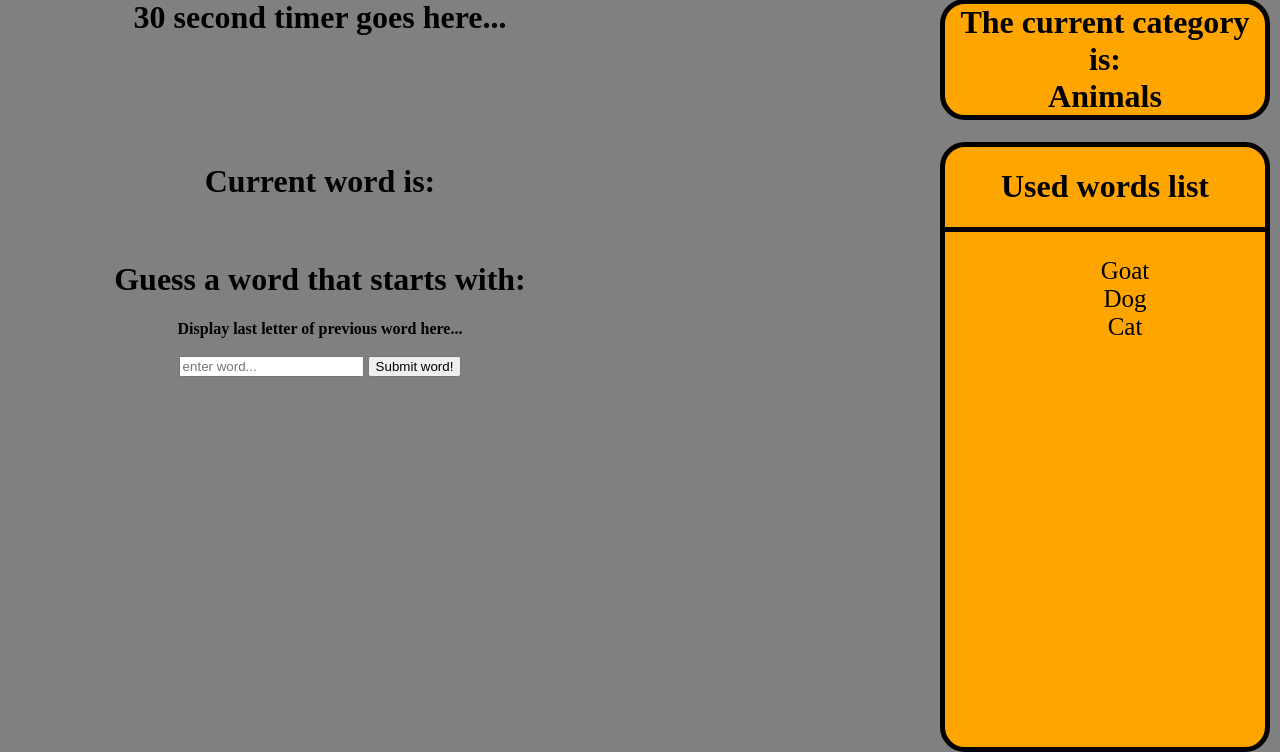
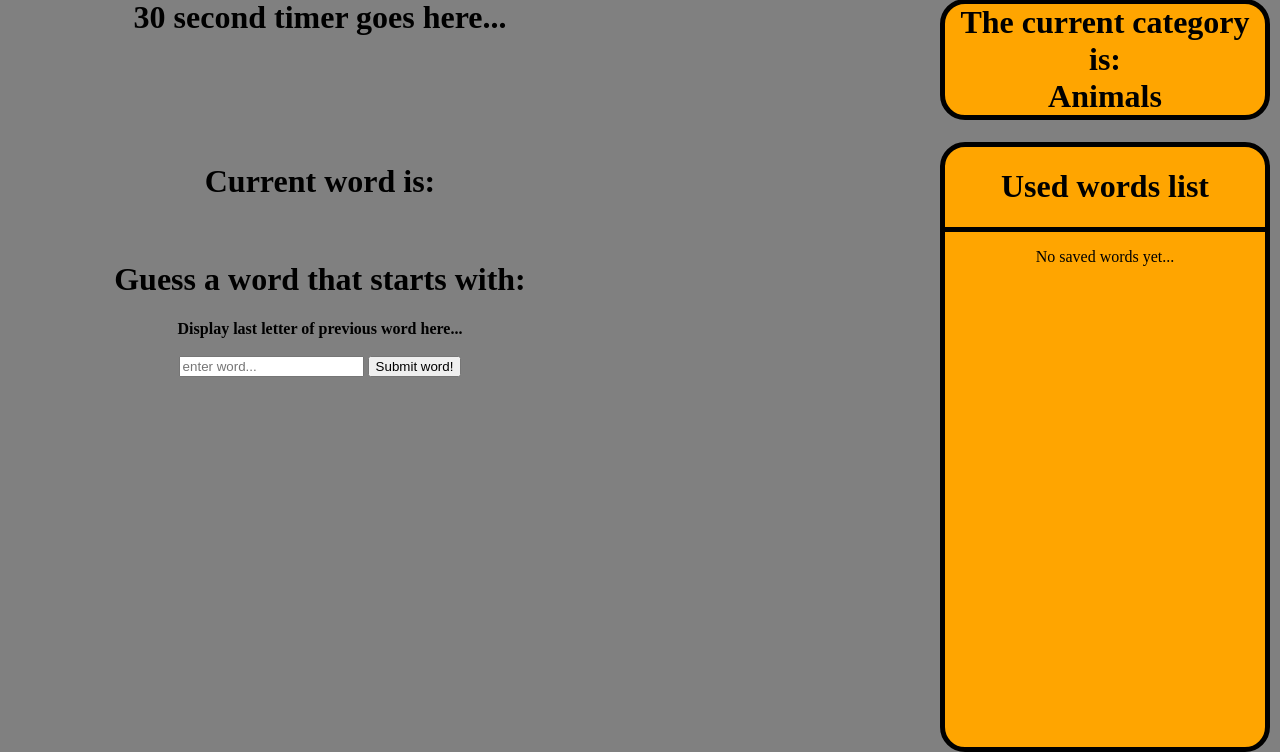
Before and after one commit to jclarkGRC/django-cat-words, a Django app: page /game/play/ in a window 1280 px wide. Shown: the part 90-842 px from the top of the page. Run offline with Django 3.2, Linux system fonts and the light colour scheme; data comes from the database, SQL or seed files in the repository; both versions use the stored data as it was after the commit.

Commit message:
saving words in the list

```diff
--- a/game/templates/game/game.html
+++ b/game/templates/game/game.html
@@ -38,11 +38,15 @@
 		<div id="categoryListTitle">
 			<h1>Used words list</h1>
 		</div>
+		{% if saved_words %}
 		<ul class="unstyledList">
-			<li>Goat</li>
-			<li>Dog</li>
-			<li>Cat</li>
+		{% for word in saved_words %}
+		<li>{{word}}</li>
+		{% endfor %}
 		</ul>
-	</div>
+		{% else %}
+		<p>No saved words yet...</p>
+		{% endif %}
+		</div>
 	</div>
 </div>
--- a/game/views.py
+++ b/game/views.py
@@ -1,6 +1,6 @@
 from django.shortcuts import get_object_or_404, render, redirect
 from django.views import generic
-from game.models import Category, CurrentCategory, CurrentWord
+from game.models import Category, CurrentCategory, CurrentWord, SavedWord
 
 # Create your views here.
 # class IndexView(generic.ListView):
@@ -25,11 +25,14 @@ def index(request):
 def game(request):
 	if request.method == 'POST':
 		current_category = CurrentCategory.objects.get(id=1)
+		saved_words = SavedWord.objects.all()
 		current_word = CurrentWord.objects.filter(id=1).first()
 		current_word_text = request.POST['current_word']
 		current_word = CurrentWord(current_word_text=current_word_text)
 		current_word.save()
-		args = {'category': current_category.current_category_text, 'current_word': current_word.current_word_text}
+		saved_word = SavedWord(saved_word_text=current_word_text)
+		saved_word.save()
+		args = {'category': current_category.current_category_text, 'current_word': current_word.current_word_text, 'saved_words': saved_words}
 		return render(request, 'game/game.html', args)
 	else:
 		current_category = CurrentCategory.objects.get(id=1)
```
Also changed, not shown: db.sqlite3.
